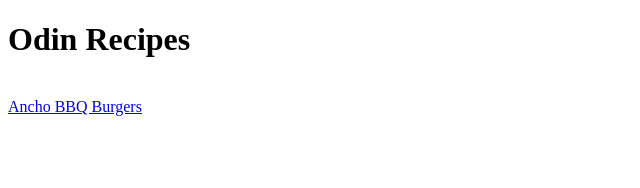
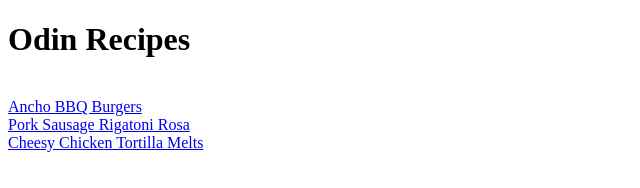
Before and after one commit to AWinkelman02/odin-recipes, a plain HTML site: page index.html in a window 1280 px wide. Shown: the whole page, without its empty margins (0-640 px from the left). Drawn offline with Linux system fonts and the light colour scheme.

Commit message:
Created the links in the index page to each of the recipes.

```diff
--- a/index.html
+++ b/index.html
@@ -9,5 +9,9 @@
     <h1>Odin Recipes</h1>
     <br>
     <a href="recipes/Ancho_BBQ_Burgers.html">Ancho BBQ Burgers</a>
+    <br>
+    <a href="recipes/Pork_Sausage_Rigatoni_Rosa.html">Pork Sausage Rigatoni Rosa</a>
+    <br>
+    <a href="recipes/Cheesy_Chicken_Tortilla_Melts.html">Cheesy Chicken Tortilla Melts</a>
 </body>
 </html>
```
